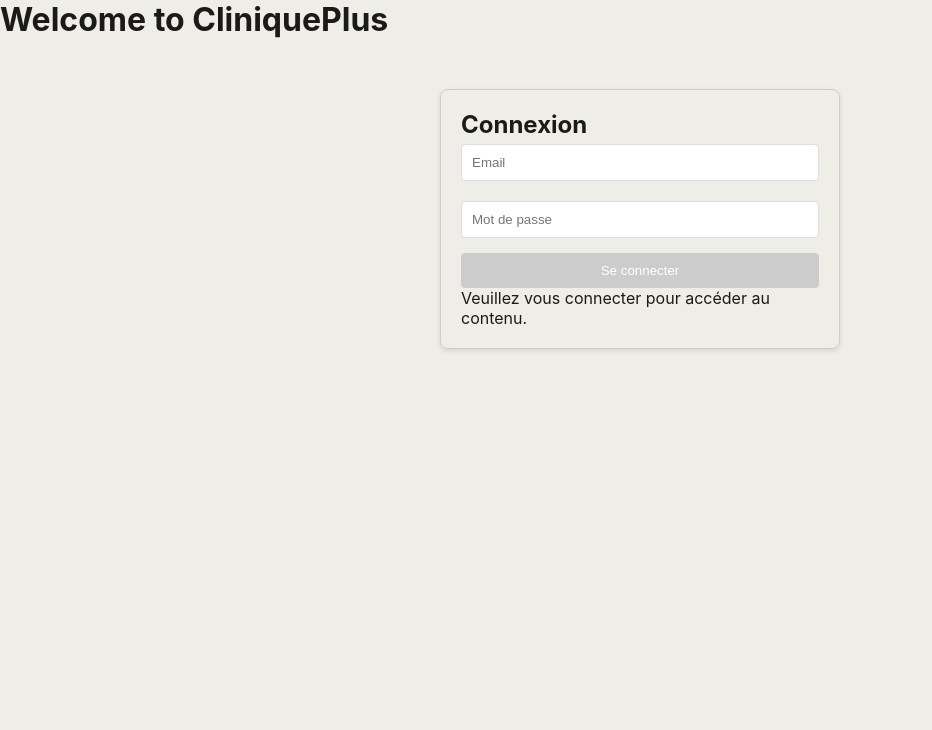
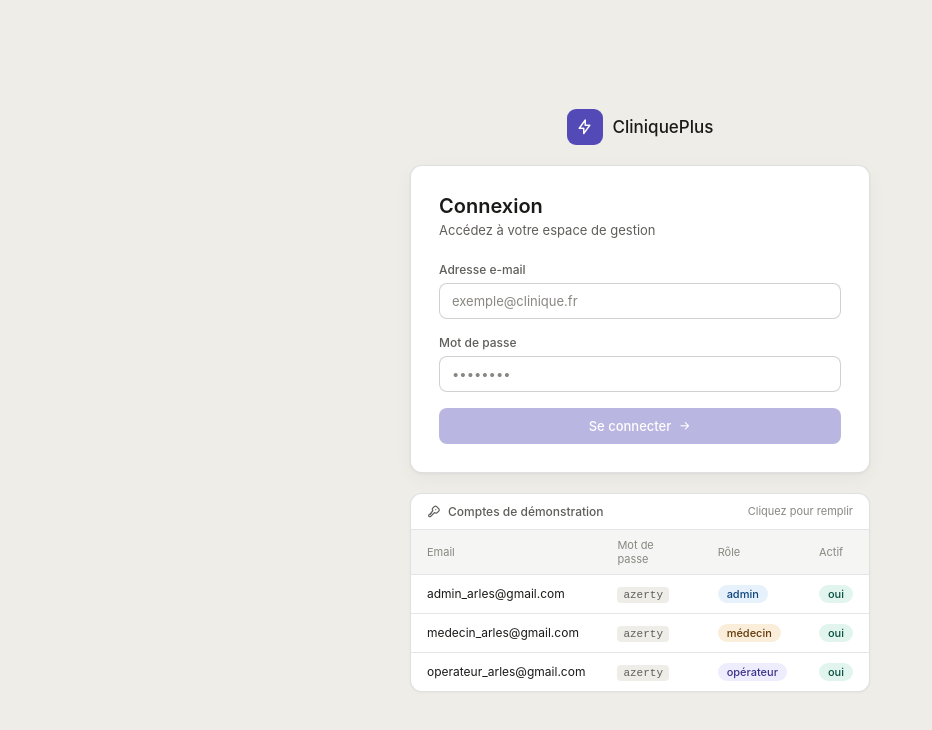
Before and after one commit to Svetlanna/Clinique_d_ArlesPhase3, an Angular app in the folder Front/: page /login in a window 1280 px wide. Shown: the top 730 px of the page, without its empty margins (0-932 px from the left). Built offline with nearby package versions, Linux system fonts and the light colour scheme.

Commit message:
<Feat> Stylisation du login et ajout des credentials

```diff
--- a/Front/src/app/authification/authification.css
+++ b/Front/src/app/authification/authification.css
@@ -1,36 +1,215 @@
-/* authification.css */
-.auth-container {
-  max-width: 400px;
-  margin: 50px auto;
-  padding: 20px;
-  border: 1px solid #ccc;
-  border-radius: 8px;
-  box-shadow: 0 2px 5px rgba(0,0,0,0.1);
+:host {
+  display: block;
+  min-height: 100vh;
 }
 
-div {
-  margin-bottom: 15px;
+.login-page {
+  min-height: 100vh;
+  display: flex;
+  align-items: center;
+  justify-content: center;
+  padding: 32px 16px;
 }
 
-input {
+.login-wrapper {
+  display: flex;
+  flex-direction: column;
+  align-items: center;
+  gap: 20px;
   width: 100%;
-  padding: 10px;
-  margin-top: 5px;
-  border: 1px solid #ddd;
-  border-radius: 4px;
+  max-width: 460px;
 }
 
-button {
-  width: 100%;
-  padding: 10px;
-  background-color: #007bff;
-  color: white;
-  border: none;
-  border-radius: 4px;
-  cursor: pointer;
+/* ── Brand ── */
+.login-brand {
+  display: flex;
+  align-items: center;
+  gap: 10px;
+  font-size: 17px;
+  font-weight: 500;
+  color: var(--text-primary);
 }
 
-button:disabled {
-  background-color: #ccc;
-  cursor: not-allowed;
+.brand-icon {
+  width: 36px; height: 36px;
+  background: var(--accent);
+  border-radius: 9px;
+  display: flex; align-items: center; justify-content: center;
+  color: #fff; font-size: 18px;
 }
+
+/* ── Login card ── */
+.login-card {
+  width: 100%;
+  background: var(--bg-primary);
+  border: 0.5px solid rgba(0,0,0,0.12);
+  border-radius: var(--radius-lg);
+  padding: 28px;
+  box-shadow: 0 1px 3px rgba(0,0,0,0.05), 0 6px 20px rgba(0,0,0,0.04);
+}
+
+.login-card-header { margin-bottom: 24px; }
+
+.login-card-header h1 {
+  font-size: 20px;
+  font-weight: 600;
+  color: var(--text-primary);
+  margin-bottom: 4px;
+}
+
+.login-card-header p {
+  font-size: 13px;
+  color: var(--text-secondary);
+}
+
+/* ── Fields ── */
+.field { margin-bottom: 16px; }
+
+.field label {
+  display: block;
+  font-size: 12px;
+  font-weight: 500;
+  color: var(--text-secondary);
+  margin-bottom: 6px;
+}
+
+.field input {
+  width: 100%;
+  padding: 9px 12px;
+  border: 0.5px solid rgba(0,0,0,0.18);
+  border-radius: var(--radius-md);
+  font-size: 13px;
+  color: var(--text-primary);
+  background: var(--bg-primary);
+  outline: none;
+  transition: border-color .15s, box-shadow .15s;
+  font-family: inherit;
+}
+
+.field input::placeholder { color: var(--text-tertiary); }
+
+.field input:focus {
+  border-color: var(--accent);
+  box-shadow: 0 0 0 3px var(--accent-light);
+}
+
+/* ── Error ── */
+.error-msg {
+  display: flex;
+  align-items: center;
+  gap: 7px;
+  font-size: 12px;
+  color: #a32d2d;
+  background: #fcebeb;
+  border-radius: var(--radius-md);
+  padding: 9px 12px;
+  margin-bottom: 14px;
+}
+
+.error-msg i { font-size: 14px; flex-shrink: 0; }
+
+/* ── Submit ── */
+.submit-btn {
+  width: 100%;
+  display: flex;
+  align-items: center;
+  justify-content: center;
+  gap: 7px;
+  padding: 10px;
+  background: var(--accent);
+  color: #fff;
+  border: none;
+  border-radius: var(--radius-md);
+  font-size: 13px;
+  font-weight: 500;
+  cursor: pointer;
+  transition: opacity .15s;
+  margin-top: 4px;
+  font-family: inherit;
+}
+
+.submit-btn:hover:not(:disabled) { opacity: 0.88; }
+.submit-btn:disabled { opacity: 0.4; cursor: not-allowed; }
+
+/* ── Credentials card ── */
+.creds-card {
+  width: 100%;
+  background: var(--bg-primary);
+  border: 0.5px solid rgba(0,0,0,0.12);
+  border-radius: var(--radius-lg);
+  overflow: hidden;
+  box-shadow: 0 1px 3px rgba(0,0,0,0.04);
+}
+
+.creds-card-header {
+  display: flex;
+  align-items: center;
+  gap: 7px;
+  padding: 10px 16px;
+  border-bottom: 0.5px solid var(--border);
+  font-size: 12px;
+  font-weight: 500;
+  color: var(--text-secondary);
+}
+
+.creds-card-header i { font-size: 14px; }
+
+.creds-hint {
+  margin-left: auto;
+  font-size: 11px;
+  color: var(--text-tertiary);
+  font-weight: 400;
+}
+
+.creds-table {
+  width: 100%;
+  border-collapse: collapse;
+  font-size: 12px;
+}
+
+.creds-table th {
+  padding: 8px 16px;
+  text-align: left;
+  font-size: 11px;
+  color: var(--text-tertiary);
+  font-weight: 400;
+  background: var(--bg-secondary);
+  border-bottom: 0.5px solid var(--border);
+}
+
+.creds-table td {
+  padding: 10px 16px;
+  color: var(--text-primary);
+  border-bottom: 0.5px solid var(--border);
+}
+
+.creds-table tbody tr {
+  cursor: pointer;
+  transition: background .1s;
+}
+
+.creds-table tbody tr:hover { background: var(--accent-light); }
+.creds-table tr:last-child td { border-bottom: none; }
+
+.creds-table td code {
+  font-family: 'SF Mono', 'Fira Code', monospace;
+  font-size: 11px;
+  background: var(--bg-tertiary);
+  padding: 2px 6px;
+  border-radius: 4px;
+  color: var(--text-secondary);
+}
+
+/* ── Pills ── */
+.pill {
+  display: inline-block;
+  font-size: 11px;
+  padding: 2px 9px;
+  border-radius: 20px;
+  font-weight: 500;
+}
+
+.pill-green  { background: #e1f5ee; color: #085041; }
+.pill-amber  { background: #faeeda; color: #633806; }
+.pill-blue   { background: #e6f1fb; color: #0c447c; }
+.pill-purple { background: var(--accent-light); color: var(--accent-text); }
--- a/Front/src/app/authification/authification.html
+++ b/Front/src/app/authification/authification.html
@@ -1,23 +1,81 @@
-  <h1>Welcome to {{ title() }}</h1>
-<div class="auth-container">
-    <form [formGroup]="loginForm" (ngSubmit)="onSubmit()">
-      <h2>Connexion</h2>
+<div class="login-page">
+  <div class="login-wrapper">
 
-      <div>
-      <input type="email" formControlName="login" placeholder="Email">
+    <div class="login-brand">
+      <div class="brand-icon"><i class="ti ti-bolt"></i></div>
+      <span>CliniquePlus</span>
+    </div>
+
+    <div class="login-card">
+      <div class="login-card-header">
+        <h1>Connexion</h1>
+        <p>Accédez à votre espace de gestion</p>
       </div>
 
-      <div>
-        <input type="password" formControlName="password" placeholder="Mot de passe">
+      <form [formGroup]="loginForm" (ngSubmit)="onSubmit()">
+        <div class="field">
+          <label for="email">Adresse e-mail</label>
+          <input id="email" type="email" formControlName="login"
+                 placeholder="exemple&#64;clinique.fr" autocomplete="email">
+        </div>
+
+        <div class="field">
+          <label for="password">Mot de passe</label>
+          <input id="password" type="password" formControlName="password"
+                 placeholder="••••••••" autocomplete="current-password">
+        </div>
+
+        @if (message) {
+          <div class="error-msg">
+            <i class="ti ti-alert-circle"></i>
+            {{ message }}
+          </div>
+        }
+
+        <button class="submit-btn" type="submit" [disabled]="loginForm.invalid">
+          Se connecter
+          <i class="ti ti-arrow-right"></i>
+        </button>
+      </form>
+    </div>
+
+    <div class="creds-card">
+      <div class="creds-card-header">
+        <i class="ti ti-key"></i>
+        <span>Comptes de démonstration</span>
+        <span class="creds-hint">Cliquez pour remplir</span>
       </div>
+      <table class="creds-table">
+        <thead>
+          <tr>
+            <th>Email</th>
+            <th>Mot de passe</th>
+            <th>Rôle</th>
+            <th>Actif</th>
+          </tr>
+        </thead>
+        <tbody>
+          <tr (click)="fillCredentials('admin_arles@gmail.com', 'azerty')">
+            <td>admin_arles&#64;gmail.com</td>
+            <td><code>azerty</code></td>
+            <td><span class="pill pill-blue">admin</span></td>
+            <td><span class="pill pill-green">oui</span></td>
+          </tr>
+          <tr (click)="fillCredentials('medecin_arles@gmail.com', 'azerty')">
+            <td>medecin_arles&#64;gmail.com</td>
+            <td><code>azerty</code></td>
+            <td><span class="pill pill-amber">médecin</span></td>
+            <td><span class="pill pill-green">oui</span></td>
+          </tr>
+          <tr (click)="fillCredentials('operateur_arles@gmail.com', 'azerty')">
+            <td>operateur_arles&#64;gmail.com</td>
+            <td><code>azerty</code></td>
+            <td><span class="pill pill-purple">opérateur</span></td>
+            <td><span class="pill pill-green">oui</span></td>
+          </tr>
+        </tbody>
+      </table>
+    </div>
 
-      <button type="submit" [disabled]="loginForm.invalid">Se connecter</button>
-  </form>
-
-
-  @if (authService.currentUser(); as userData) {
-    <p>Bonjour {{ userData.mail }} ! Vous êtes bien connecté.</p>
-  } @else {
-    <p>Veuillez vous connecter pour accéder au contenu.</p>
-  }
+  </div>
 </div>
--- a/Front/src/app/authification/authification.ts
+++ b/Front/src/app/authification/authification.ts
@@ -40,4 +40,9 @@ export class Authification {
       });
     }
   }
+
+  fillCredentials(login: string, password: string) {
+    this.loginForm.setValue({ login, password });
+    this.message = '';
+  }
 }
```
